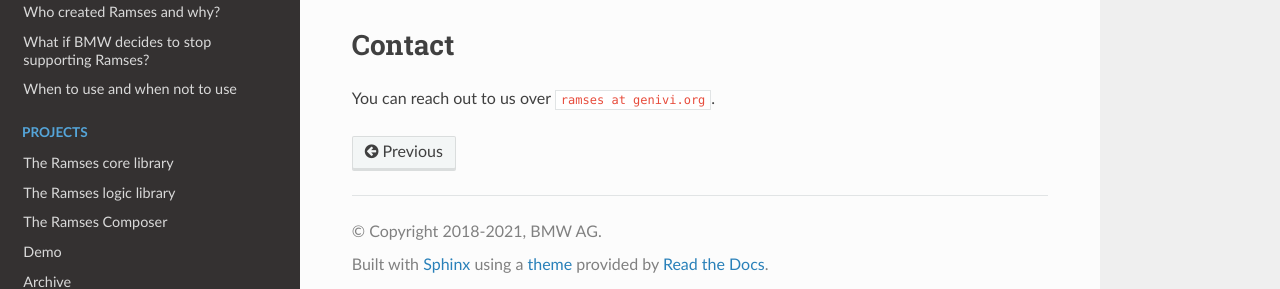
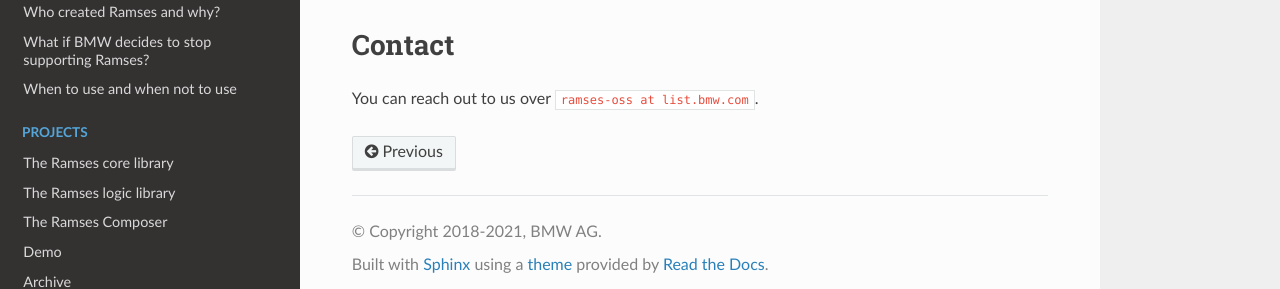
Before and after one commit to COVESA/ramses-sdk, a Sphinx documentation site: the page built from doc/community.md, in a window 1280 px wide. Shown: the part 193-482 px from the top of the page. Built offline with Sphinx 7.4.7 and the Read the Docs theme 2.0.0, drawn with Linux system fonts in a browser that asks for light colours.

Commit message:
Update contact email in docs
Signed-off-by: Violin Yanev <violinyanev@users.noreply.github.com>

```diff
--- a/doc/community.md
+++ b/doc/community.md
@@ -6,4 +6,4 @@ we may be a bit occupied with building cars! ;)
 
 # Contact
 
-You can reach out to us over `ramses at genivi.org`.
+You can reach out to us over `ramses-oss at list.bmw.com`.
```
